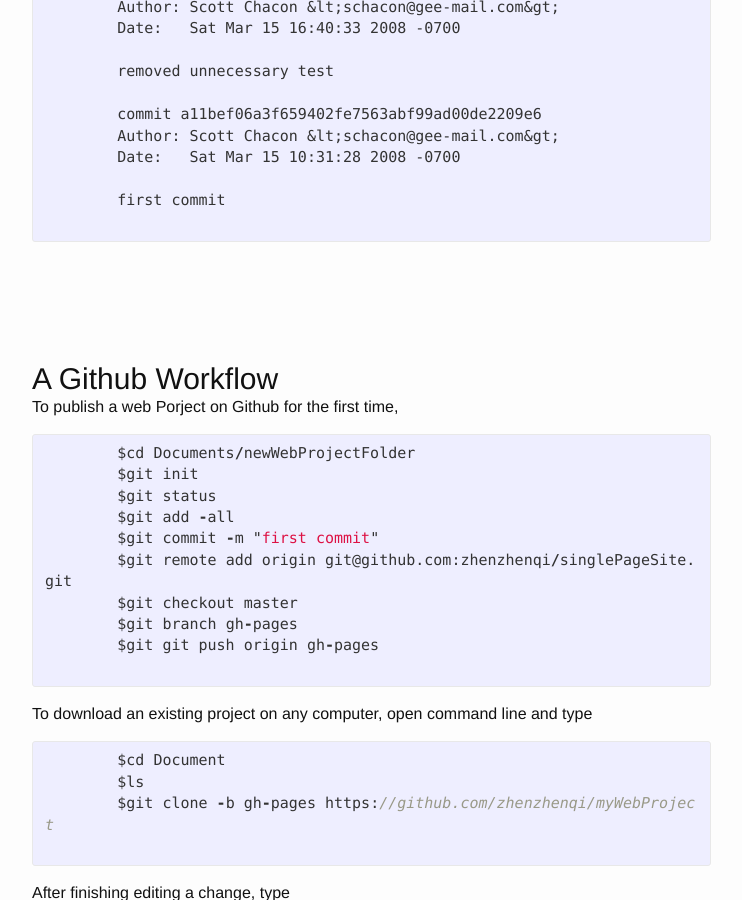
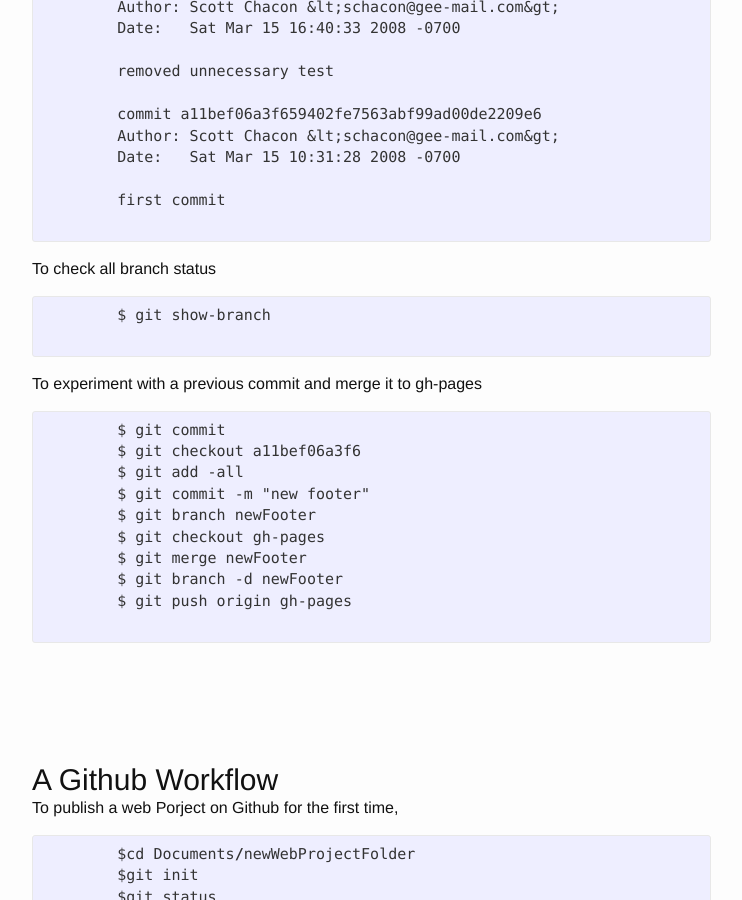
Before and after one commit to zhenzhenqi/MMP240, a Jekyll site: the page built from _posts/2015-06-03-GITHUB and Terminal.html, in a window 1280 px wide and 900 px high, scrolled down 2856 px. Shown: the whole window, without its empty margins (319-1061 px from the left). Built offline with Jekyll 4.4.1, drawn with Linux system fonts in a browser that asks for light colours; nearby versions of some CDN libraries.

Commit message:
git branch and merge

```diff
--- a/_posts/2015-06-03-GITHUB and Terminal.html
+++ b/_posts/2015-06-03-GITHUB and Terminal.html
@@ -93,6 +93,22 @@ The most basic and powerful tool to do this is the <code>git log</code> command.
 
         <code class="go">first commit</code>
     </pre>
+    <p>To check all branch status</p>
+    <pre data-type="programlisting" data-code-language="console">
+        <code class="go">$</code> git show-branch
+    </pre>
+    <p>To experiment with a previous commit and merge it to gh-pages</p>
+    <pre data-type="programlisting" data-code-language="console">
+        <code class="go">$</code> git commit
+        <code class="go">$</code> git checkout a11bef06a3f6
+        <code class="go">$</code> git add -all
+        <code class="go">$</code> git commit -m "new footer"
+        <code class="go">$</code> git branch newFooter
+        <code class="go">$</code> git checkout gh-pages
+        <code class="go">$</code> git merge newFooter
+        <code class="go">$</code> git branch -d newFooter
+        <code class="go">$</code> git push origin gh-pages
+    </pre>
 </div>
 
 <div>
```
